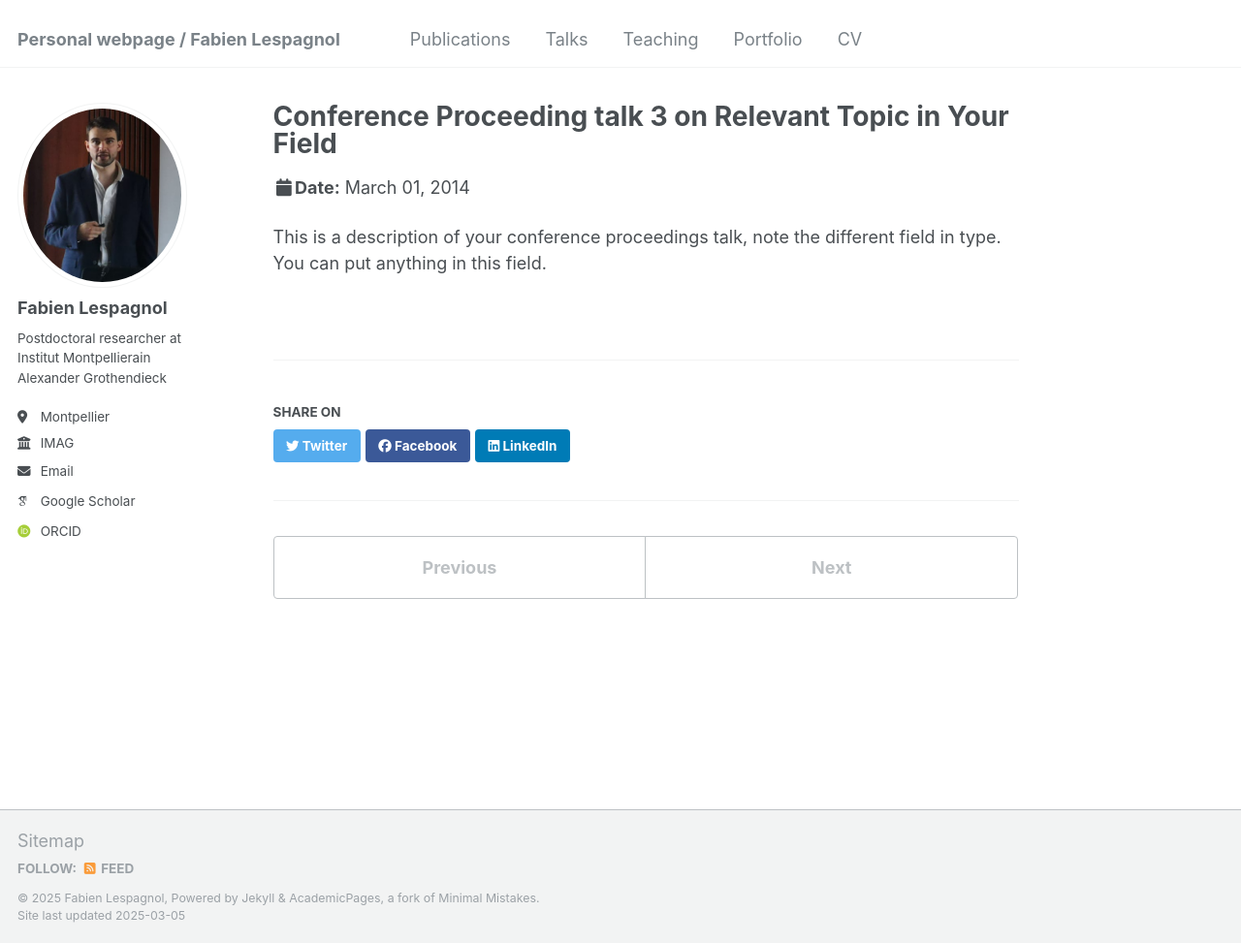
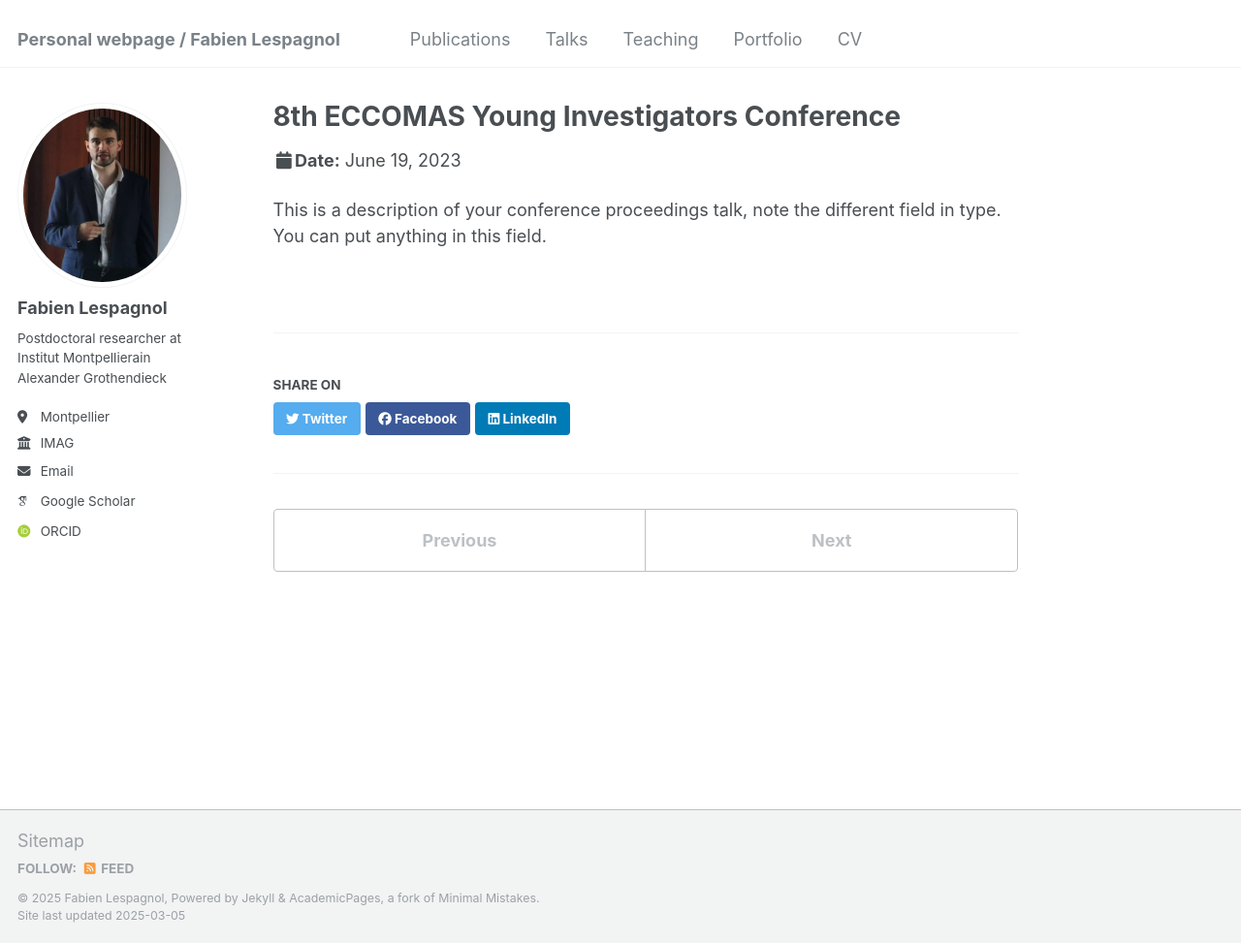
Before and after one commit to FabienLespagnol/fabienlespagnol.github.io, a Jekyll site: the page built from _talks/2014-03-01-talk-3.md, in a window 1280 px wide and 973 px high. Shown: the whole window at 97% size. Built offline with Jekyll 4.4.1, drawn with Linux system fonts in a browser that asks for light colours; some web fonts are replaced.

Commit message:
Update 2014-03-01-talk-3.md

```diff
--- a/_talks/2014-03-01-talk-3.md
+++ b/_talks/2014-03-01-talk-3.md
@@ -1,11 +1,11 @@
 ---
-title: "Conference Proceeding talk 3 on Relevant Topic in Your Field"
+title: "8th ECCOMAS Young Investigators Conference"
 collection: talks
 type: "Conference proceedings talk"
 permalink: /talks/2014-03-01-talk-3
-venue: "Testing Institute of America 2014 Annual Conference"
-date: 2014-03-01
-location: "Los Angeles, CA"
+venue: "Youth ECCOMAS Congress 2023"
+date: 2023-06-19
+location: "Porto, Portugal"
 ---
 
 This is a description of your conference proceedings talk, note the different field in type. You can put anything in this field.
```
